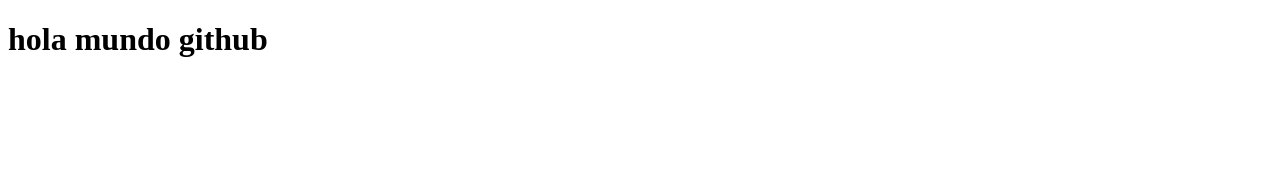
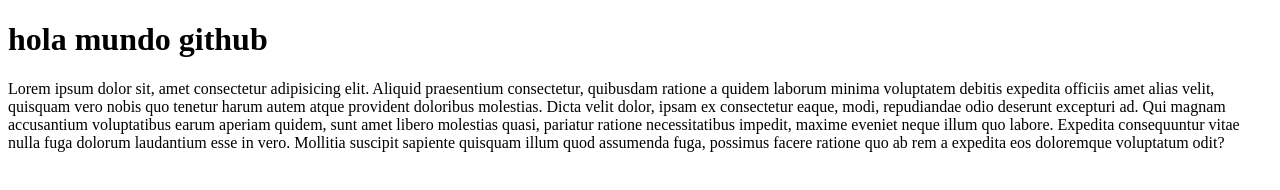
Before and after one commit to AlbertGdo1994/ejemplos-agiles, a plain HTML site: page index.html in a window 1280 px wide. Drawn offline with Linux system fonts and the light colour scheme.

Commit message:
Update index.html
nuevo parrafo

```diff
--- a/index.html
+++ b/index.html
@@ -8,5 +8,6 @@
 </head>
 <body>
    <h1>hola mundo github</h1>
+   <p>Lorem ipsum dolor sit, amet consectetur adipisicing elit. Aliquid praesentium consectetur, quibusdam ratione a quidem laborum minima voluptatem debitis expedita officiis amet alias velit, quisquam vero nobis quo tenetur harum autem atque provident doloribus molestias. Dicta velit dolor, ipsam ex consectetur eaque, modi, repudiandae odio deserunt excepturi ad. Qui magnam accusantium voluptatibus earum aperiam quidem, sunt amet libero molestias quasi, pariatur ratione necessitatibus impedit, maxime eveniet neque illum quo labore. Expedita consequuntur vitae nulla fuga dolorum laudantium esse in vero. Mollitia suscipit sapiente quisquam illum quod assumenda fuga, possimus facere ratione quo ab rem a expedita eos doloremque voluptatum odit?</p>
 </body>
 </html>
```
